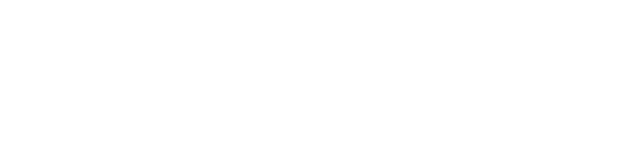
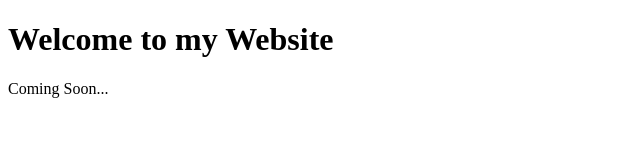
Before and after one commit to modhitheviolence/website-data-first-step, a plain HTML site: page welcome.html in a window 1280 px wide. Shown: the whole page, without its empty margins (0-640 px from the left). Drawn offline with Linux system fonts and the light colour scheme.

Commit message:
Update welcome.html

```diff
--- a/welcome.html
+++ b/welcome.html
@@ -2,7 +2,11 @@
 <html>
     <head>
         <title>
-            "Welcome to my Website"
+            "Modhilal Moorthy"
         </title>
+        <h1>
+            Welcome to my Website
+        </h1>
+        Coming Soon...
     </head>
 </html>
```
